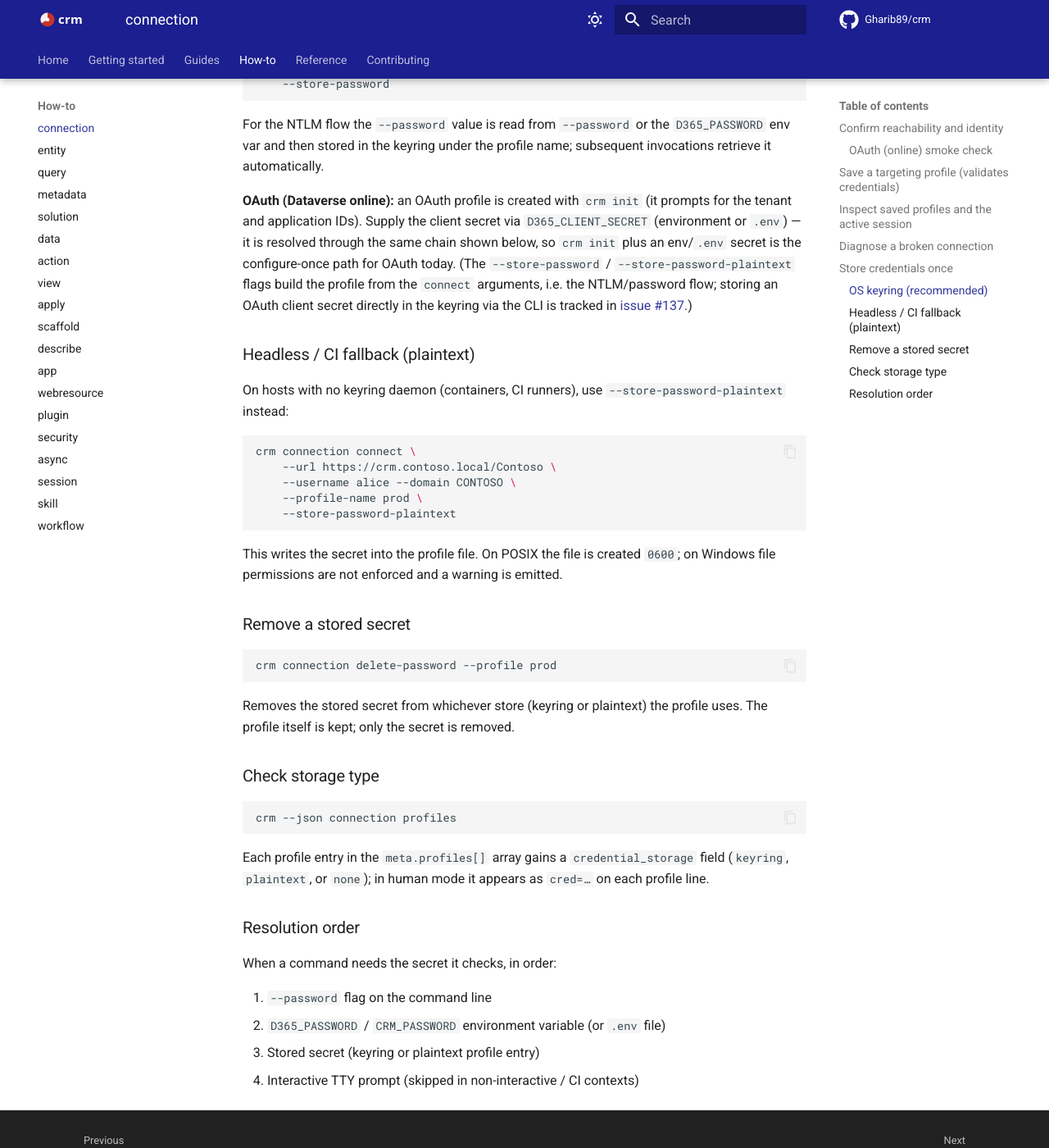
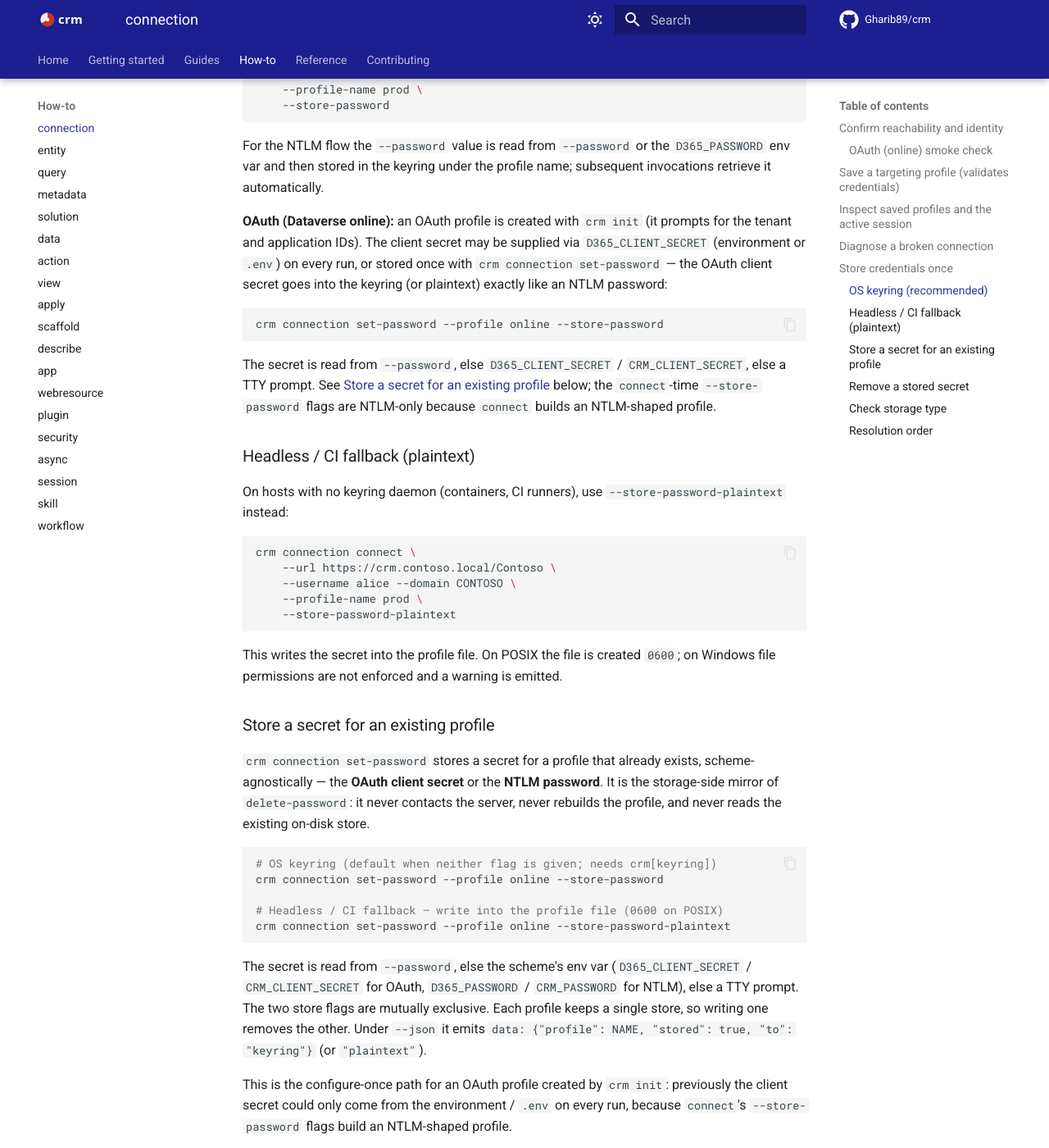
Before and after one commit to Gharib89/crm, an MkDocs documentation site: the page built from docs/how-to/connection.md, in a window 1280 px wide and 1400 px high, scrolled down 2199 px. Shown: the whole window at 82% size. Built offline with MkDocs 1.6.1 and Material for MkDocs 9.7.7, drawn with Linux system fonts in a browser that asks for light colours; comment, search, counter and statistics services are not loaded; some of the changed text lies outside the part shown.

Commit message:
docs(connection): document 'set-password' for storing profile secrets (#137)
Co-Authored-By: Claude Opus 4.8 (1M context) <noreply@anthropic.com>

````diff
--- a/docs/how-to/connection.md
+++ b/docs/how-to/connection.md
@@ -58,9 +58,9 @@ Runs a live, ordered probe and renders a five-line checklist — `dns_tcp`, `tls
 
 ## Store credentials once
 
-By default secrets are never persisted to disk. Use one of the opt-in storage
-flags on `crm connection connect` to configure once and skip the prompt on every
-subsequent call.
+By default secrets are not persisted to disk. Use one of the opt-in storage
+flags on `crm connection connect` (or `crm connection set-password` for a profile
+that already exists) to configure once and skip the prompt on every subsequent call.
 
 ### OS keyring (recommended)
 
@@ -86,13 +86,19 @@ For the NTLM flow the `--password` value is read from `--password` or the
 subsequent invocations retrieve it automatically.
 
 **OAuth (Dataverse online):** an OAuth profile is created with `crm init` (it
-prompts for the tenant and application IDs). Supply the client secret via
-`D365_CLIENT_SECRET` (environment or `.env`) — it is resolved through the same
-chain shown below, so `crm init` plus an env/`.env` secret is the configure-once
-path for OAuth today. (The `--store-password` / `--store-password-plaintext`
-flags build the profile from the `connect` arguments, i.e. the NTLM/password
-flow; storing an OAuth client secret directly in the keyring via the CLI is
-tracked in [issue #137](https://github.com/Gharib89/crm/issues/137).)
+prompts for the tenant and application IDs). The client secret may be supplied via
+`D365_CLIENT_SECRET` (environment or `.env`) on every run, or stored once with
+`crm connection set-password` — the OAuth client secret goes into the keyring (or
+plaintext) exactly like an NTLM password:
+
+```bash
+crm connection set-password --profile online --store-password
+```
+
+The secret is read from `--password`, else `D365_CLIENT_SECRET` / `CRM_CLIENT_SECRET`,
+else a TTY prompt. See [Store a secret for an existing profile](#store-a-secret-for-an-existing-profile)
+below; the `connect`-time `--store-password` flags are NTLM-only because `connect`
+builds an NTLM-shaped profile.
 
 ### Headless / CI fallback (plaintext)
 
@@ -109,6 +115,33 @@ crm connection connect \
 
 This writes the secret into the profile file. On POSIX the file is created
 `0600`; on Windows file permissions are not enforced and a warning is emitted.
+
+### Store a secret for an existing profile
+
+`crm connection set-password` stores a secret for a profile that already exists,
+scheme-agnostically — the **OAuth client secret** or the **NTLM password**. It is
+the storage-side mirror of `delete-password`: it never contacts the server, never
+rebuilds the profile, and never reads the existing on-disk store.
+
+```bash
+# OS keyring (default when neither flag is given; needs crm[keyring])
+crm connection set-password --profile online --store-password
+
+# Headless / CI fallback — write into the profile file (0600 on POSIX)
+crm connection set-password --profile online --store-password-plaintext
+```
+
+The secret is read from `--password`, else the scheme's env var
+(`D365_CLIENT_SECRET` / `CRM_CLIENT_SECRET` for OAuth, `D365_PASSWORD` /
+`CRM_PASSWORD` for NTLM), else a TTY prompt. The two store flags are mutually
+exclusive. Each profile keeps a single store, so writing one removes the other.
+Under `--json` it emits `data: {"profile": NAME, "stored": true, "to": "keyring"}`
+(or `"plaintext"`).
+
+This is the configure-once path for an OAuth profile created by `crm init`:
+previously the client secret could only come from the environment / `.env` on
+every run, because `connect`'s `--store-password` flags build an NTLM-shaped
+profile.
 
 ### Remove a stored secret
 
@@ -134,6 +167,10 @@ on each profile line.
 When a command needs the secret it checks, in order:
 
 1. `--password` flag on the command line
-2. `D365_PASSWORD` / `CRM_PASSWORD` environment variable (or `.env` file)
+2. Scheme env var — `D365_PASSWORD` / `CRM_PASSWORD` (NTLM) or
+   `D365_CLIENT_SECRET` / `CRM_CLIENT_SECRET` (OAuth), from the environment or `.env`
 3. Stored secret (keyring or plaintext profile entry)
 4. Interactive TTY prompt (skipped in non-interactive / CI contexts)
+
+(`connection set-password` resolves the secret the same way but deliberately skips
+step 3 — it never re-stores an already-stored secret.)
````
Also changed, not shown: README.md (+11 -5 lines), crm/skills/SKILL.md (+15 -7 lines), docs/getting-started/configure.md (+8 -2 lines), docs/getting-started/initialize.md (+5 -1 lines).
